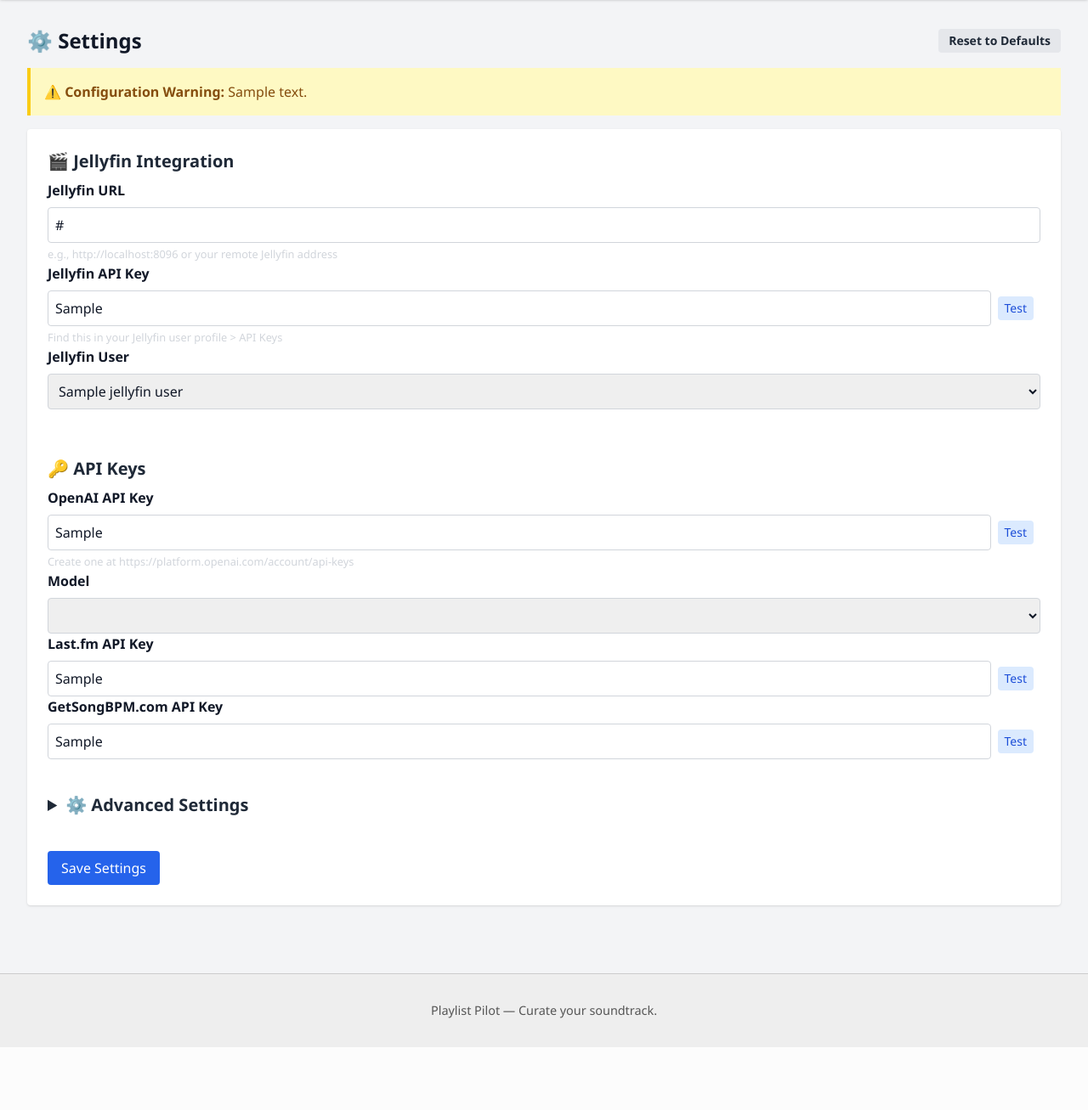
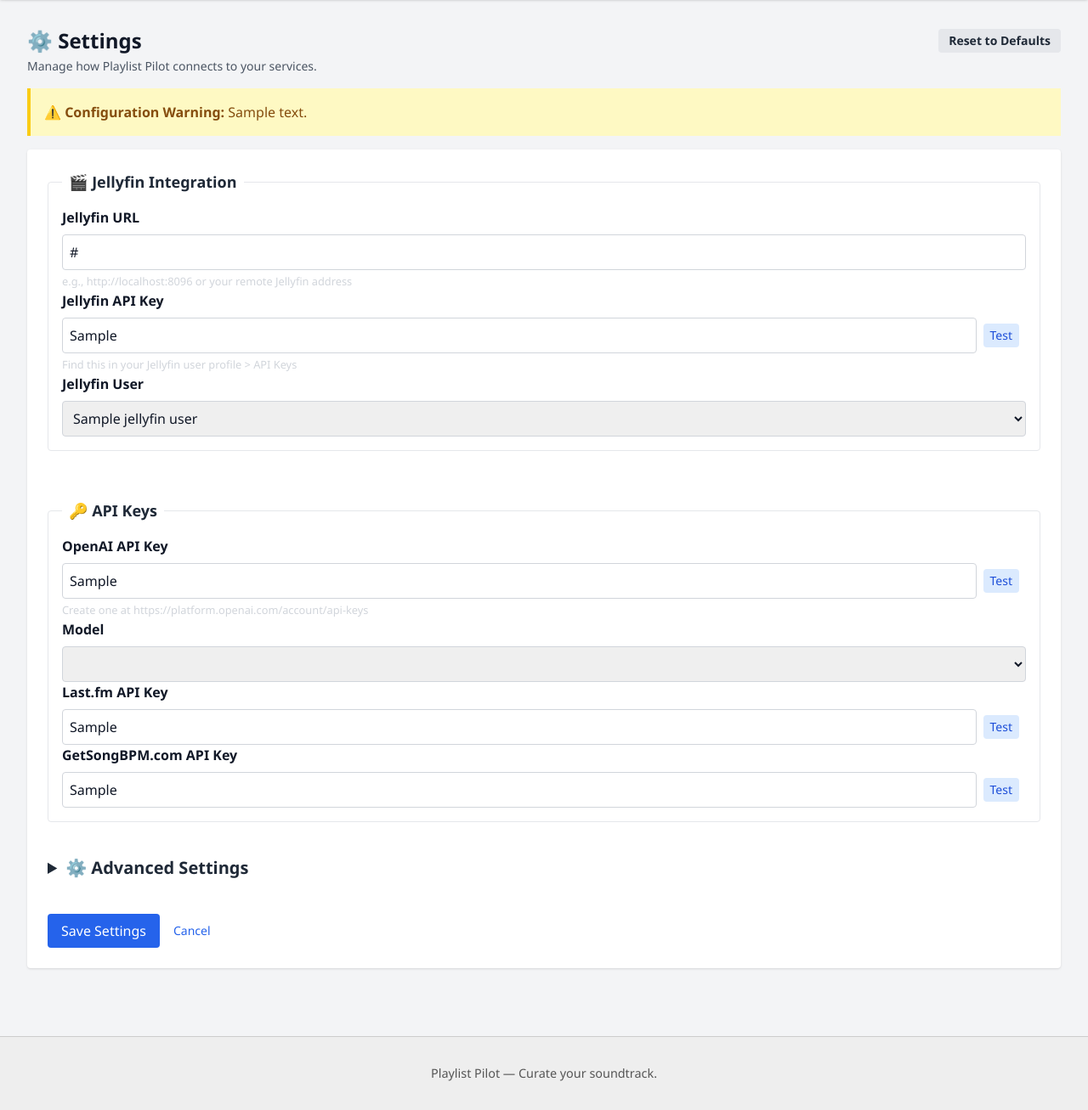
Before and after one commit to EoghannIrving/playlist-pilot, a Python web app: template templates/settings.html in a window 1280 px wide. Shown: the part 164-1471 px from the top of the page at 85% size. Before the commit the page ends 1397 px from the top, so only its background shows below. Run offline with Jinja, Linux system fonts and the light colour scheme; the template is opened without the code that fills it: most values are stand-ins (such as "Sample title", 1, 10 or a date in 2020); lists and menus that the app fills with data are empty; some libraries are stand-ins or nearby versions.

Commit message:
Improve settings UI clarity

```diff
--- a/templates/settings.html
+++ b/templates/settings.html
@@ -3,12 +3,13 @@
 
 <main class="container mx-auto p-4">
 
-  <h1 class="text-2xl font-bold mb-4 flex justify-between items-center">
+  <h1 class="text-2xl font-bold flex justify-between items-center mb-1">
     ⚙️ Settings
-    <button type="button" onclick="resetSettings()" class="text-sm px-3 py-1 bg-gray-200 text-gray-800 rounded hover:bg-gray-300 dark:bg-gray-600 dark:text-gray-100 dark:hover:bg-gray-500">
+    <button type="button" onclick="resetSettings()" title="Reset all settings" class="text-sm px-3 py-1 bg-gray-200 text-gray-800 rounded hover:bg-gray-300 dark:bg-gray-600 dark:text-gray-100 dark:hover:bg-gray-500">
       Reset to Defaults
     </button>
   </h1>
+  <p class="text-sm text-gray-600 dark:text-gray-300 mb-4">Manage how Playlist Pilot connects to your services.</p>
 
   {% if validation_message %}
     <div class="bg-yellow-100 border-l-4 border-yellow-400 p-4 mb-4 text-yellow-800">
@@ -19,8 +20,8 @@
   <form method="post" class="space-y-6 bg-white dark:bg-gray-700 p-6 rounded shadow settings-form">
 
     <!-- 🎬 Jellyfin Section -->
-    <section>
-      <h2 class="text-xl font-semibold text-gray-800 dark:text-gray-100 mb-2">🎬 Jellyfin Integration</h2>
+    <fieldset class="mb-4 border border-gray-200 dark:border-gray-600 p-4 rounded">
+      <legend class="px-2 text-lg font-semibold text-gray-800 dark:text-gray-100">🎬 Jellyfin Integration</legend>
 
       <div class="space-y-2">
         <label for="JELLYFIN_URL" class="block font-semibold">Jellyfin URL</label>
@@ -46,11 +47,11 @@
           {% endfor %}
         </select>
       </div>
-    </section>
+    </fieldset>
 
     <!-- 🔑 API Keys Section -->
-    <section>
-      <h2 class="text-xl font-semibold text-gray-800 dark:text-gray-100 mt-4 mb-2">🔑 API Keys</h2>
+    <fieldset class="mb-4 border border-gray-200 dark:border-gray-600 p-4 rounded">
+      <legend class="px-2 text-lg font-semibold text-gray-800 dark:text-gray-100">🔑 API Keys</legend>
 
       <div class="space-y-2">
         <label for="OPENAI_API_KEY" class="block font-semibold">OpenAI API Key</label>
@@ -107,7 +108,7 @@
           <span id="getsongbpm-status" class="text-sm"></span>
         </div>
       </div>
-    </section>
+    </fieldset>
 
     <!-- ⚙️ Advanced Settings Section -->
     <details class="mt-4">
@@ -116,79 +117,102 @@
         <div class="space-y-2">
           <label for="GLOBAL_MIN_LFM" class="block font-semibold">Global Min Last.fm Listeners</label>
           <input type="number" id="GLOBAL_MIN_LFM" name="global_min_lfm" value="{{ settings.global_min_lfm }}" class="w-full p-2 border border-gray-300 rounded dark:bg-gray-300 dark:text-black focus:ring-2 focus:ring-blue-500">
+          <small class="text-gray-300">Minimum listeners a track must have on Last.fm.</small>
         </div>
         <div class="space-y-2">
           <label for="GLOBAL_MAX_LFM" class="block font-semibold">Global Max Last.fm Listeners</label>
           <input type="number" id="GLOBAL_MAX_LFM" name="global_max_lfm" value="{{ settings.global_max_lfm }}" class="w-full p-2 border border-gray-300 rounded dark:bg-gray-300 dark:text-black focus:ring-2 focus:ring-blue-500">
+          <small class="text-gray-300">Maximum listeners threshold for filtering results.</small>
         </div>
         <div class="space-y-2">
           <label for="CACHE_TTLS" class="block font-semibold">Cache TTLs (JSON)</label>
           <textarea id="CACHE_TTLS" name="cache_ttls" rows="4" class="w-full p-2 border border-gray-300 rounded dark:bg-gray-300 dark:text-black focus:ring-2 focus:ring-blue-500">{{ settings.cache_ttls | tojson }}</textarea>
+          <small class="text-gray-300">Customize durations for cached API responses.</small>
         </div>
         <div class="space-y-2">
           <label for="GETSONGBPM_BASE_URL" class="block font-semibold">GetSongBPM Base URL</label>
           <input type="text" id="GETSONGBPM_BASE_URL" name="getsongbpm_base_url" value="{{ settings.getsongbpm_base_url }}" class="w-full p-2 border border-gray-300 rounded dark:bg-gray-300 dark:text-black focus:ring-2 focus:ring-blue-500">
+          <small class="text-gray-300">Override if using a custom instance.</small>
         </div>
         <div class="space-y-2">
           <label for="GETSONGBPM_HEADERS" class="block font-semibold">GetSongBPM Headers (JSON)</label>
           <textarea id="GETSONGBPM_HEADERS" name="getsongbpm_headers" rows="4" class="w-full p-2 border border-gray-300 rounded dark:bg-gray-300 dark:text-black focus:ring-2 focus:ring-blue-500">{{ settings.getsongbpm_headers | tojson }}</textarea>
+          <small class="text-gray-300">JSON headers sent with GetSongBPM requests.</small>
         </div>
         <div class="space-y-2">
           <label for="HTTP_TIMEOUT_SHORT" class="block font-semibold">HTTP Timeout Short (s)</label>
           <input type="number" id="HTTP_TIMEOUT_SHORT" name="http_timeout_short" value="{{ settings.http_timeout_short }}" class="w-full p-2 border border-gray-300 rounded dark:bg-gray-300 dark:text-black focus:ring-2 focus:ring-blue-500">
+          <small class="text-gray-300">Timeout for quick HTTP requests.</small>
         </div>
         <div class="space-y-2">
           <label for="HTTP_TIMEOUT_LONG" class="block font-semibold">HTTP Timeout Long (s)</label>
           <input type="number" id="HTTP_TIMEOUT_LONG" name="http_timeout_long" value="{{ settings.http_timeout_long }}" class="w-full p-2 border border-gray-300 rounded dark:bg-gray-300 dark:text-black focus:ring-2 focus:ring-blue-500">
+          <small class="text-gray-300">Timeout for long-running HTTP requests.</small>
         </div>
         <div class="space-y-2">
           <label for="YOUTUBE_MIN_DURATION" class="block font-semibold">YouTube Min Duration (s)</label>
           <input type="number" id="YOUTUBE_MIN_DURATION" name="youtube_min_duration" value="{{ settings.youtube_min_duration }}" class="w-full p-2 border border-gray-300 rounded dark:bg-gray-300 dark:text-black focus:ring-2 focus:ring-blue-500">
+          <small class="text-gray-300">Ignore videos shorter than this.</small>
         </div>
         <div class="space-y-2">
           <label for="YOUTUBE_MAX_DURATION" class="block font-semibold">YouTube Max Duration (s)</label>
           <input type="number" id="YOUTUBE_MAX_DURATION" name="youtube_max_duration" value="{{ settings.youtube_max_duration }}" class="w-full p-2 border border-gray-300 rounded dark:bg-gray-300 dark:text-black focus:ring-2 focus:ring-blue-500">
+          <small class="text-gray-300">Ignore videos longer than this.</small>
         </div>
         <div class="space-y-2">
           <label for="LIBRARY_SCAN_LIMIT" class="block font-semibold">Library Scan Limit</label>
           <input type="number" id="LIBRARY_SCAN_LIMIT" name="library_scan_limit" value="{{ settings.library_scan_limit }}" class="w-full p-2 border border-gray-300 rounded dark:bg-gray-300 dark:text-black focus:ring-2 focus:ring-blue-500">
+          <small class="text-gray-300">Number of tracks processed per scan.</small>
         </div>
         <div class="space-y-2">
           <label for="MUSIC_LIBRARY_ROOT" class="block font-semibold">Music Library Root</label>
           <input type="text" id="MUSIC_LIBRARY_ROOT" name="music_library_root" value="{{ settings.music_library_root }}" class="w-full p-2 border border-gray-300 rounded dark:bg-gray-300 dark:text-black focus:ring-2 focus:ring-blue-500">
+          <small class="text-gray-300">Path to your Jellyfin music library.</small>
         </div>
         <div class="space-y-2">
           <label for="LYRICS_WEIGHT" class="block font-semibold">Lyrics Weight</label>
           <input type="number" step="0.1" id="LYRICS_WEIGHT" name="lyrics_weight" value="{{ settings.lyrics_weight }}" class="w-full p-2 border border-gray-300 rounded dark:bg-gray-300 dark:text-black focus:ring-2 focus:ring-blue-500">
+          <small class="text-gray-300">Relative weight given to lyric matches.</small>
         </div>
         <div class="space-y-2">
           <label for="BPM_WEIGHT" class="block font-semibold">BPM Weight</label>
           <input type="number" step="0.1" id="BPM_WEIGHT" name="bpm_weight" value="{{ settings.bpm_weight }}" class="w-full p-2 border border-gray-300 rounded dark:bg-gray-300 dark:text-black focus:ring-2 focus:ring-blue-500">
+          <small class="text-gray-300">Relative weight given to BPM similarity.</small>
         </div>
         <div class="space-y-2">
           <label for="TAGS_WEIGHT" class="block font-semibold">Tags Weight</label>
           <input type="number" step="0.1" id="TAGS_WEIGHT" name="tags_weight" value="{{ settings.tags_weight }}" class="w-full p-2 border border-gray-300 rounded dark:bg-gray-300 dark:text-black focus:ring-2 focus:ring-blue-500">
+          <small class="text-gray-300">Relative weight given to tag matches.</small>
         </div>
       </div>
     </details>
 
     <!-- Save button at the bottom -->
-    <div>
+    <div class="flex items-center gap-4">
       <button type="submit" class="px-4 py-2 bg-blue-600 text-white rounded hover:bg-blue-700">Save Settings</button>
+      <a href="/" class="text-sm text-blue-600 hover:underline">Cancel</a>
     </div>
   </form>
 
   <script>
     window.updateStatus = function(id, result, message) {
       const el = document.getElementById(id);
-      if (el) {
-        el.textContent = message;
-        el.className = result ? "text-green-600 text-sm" : "text-red-600 text-sm";
+      if (!el) return;
+
+      if (result === "loading") {
+        el.innerHTML = '<span class="animate-spin mr-1 inline-block">⏳</span>Testing...';
+        el.className = "text-gray-600 text-sm flex items-center";
+        return;
       }
+
+      const icon = result ? "✅" : "❌";
+      el.textContent = icon + " " + message;
+      el.className = result ? "text-green-600 text-sm" : "text-red-600 text-sm";
     };
 
     window.testOpenAIKey = function() {
       const key = document.getElementById("OPENAI_API_KEY").value;
+      window.updateStatus("openai-status", "loading");
       fetch("/api/test/openai", {
         method: "POST",
         headers: { "Content-Type": "application/json" },
@@ -202,6 +226,7 @@
     window.testJellyfinKey = function() {
       const url = document.getElementById("JELLYFIN_URL").value;
       const key = document.getElementById("JELLYFIN_API_KEY").value;
+      window.updateStatus("jellyfin-status", "loading");
       fetch("/api/test/jellyfin", {
         method: "POST",
         headers: { "Content-Type": "application/json" },
@@ -214,6 +239,7 @@
 
     window.testLastfmKey = function() {
       const key = document.getElementById("LASTFM_API_KEY").value;
+      window.updateStatus("lastfm-status", "loading");
       fetch("/api/test/lastfm", {
         method: "POST",
         headers: { "Content-Type": "application/json" },
@@ -226,6 +252,7 @@
 
     window.testGetSongBPMKey = function() {
       const key = document.getElementById("GETSONGBPM_API_KEY").value;
+      window.updateStatus("getsongbpm-status", "loading");
       fetch("/api/test/getsongbpm", {
         method: "POST",
         headers: { "Content-Type": "application/json" },
```
